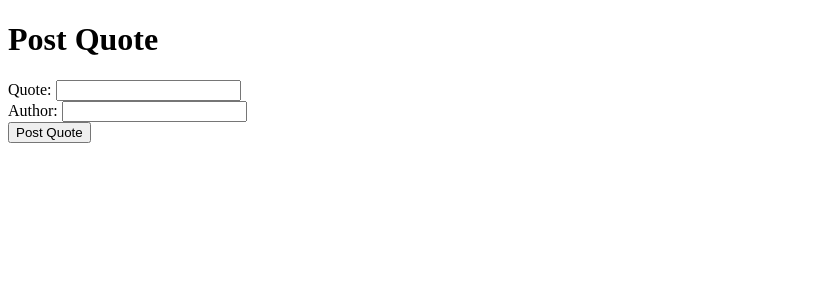
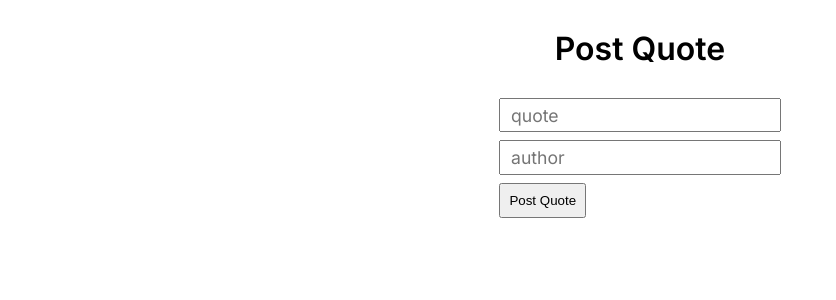
Before and after one commit to Anuragd275/office-quotes-api, a Flask app: page /add/ in a window 1280 px wide. Shown: the top 300 px of the page, without its empty margins (0-836 px from the left). Run offline with Flask 3, Linux system fonts and the light colour scheme.

Commit message:
added styling to html

```diff
--- a/templates/add_quote.html
+++ b/templates/add_quote.html
@@ -1,25 +1,57 @@
 <!DOCTYPE html>
-<html>
+<html lang="en">
 <head>
-    <title>Post Quote</title>
+    <meta charset="UTF-8">
+    <meta http-equiv="X-UA-Compatible" content="IE=edge">
+    <meta name="viewport" content="width=device-width, initial-scale=1.0">
+    <title>Add Quotes</title>
+    <link rel="preconnect" href="https://fonts.googleapis.com">
+    <link rel="preconnect" href="https://fonts.gstatic.com" crossorigin>
+    <link href="https://fonts.googleapis.com/css2?family=Inter:wght@200;400;600&display=swap" rel="stylesheet">
+    <style>
+
+        h1, h2, p, a, ul, input, .ip-area{
+            font-family: Inter, sans-serif;
+        }
+
+        .wrapper{
+            display: flex;
+            flex-direction: column;
+            justify-content: center;
+            align-items: center;
+        }
+
+       input{
+        font-size: 1.1rem;
+        margin-top: 0.5rem;
+        padding: 0.3rem 0.6rem;
+       }
+
+       button{
+        margin-top: 0.5rem;
+        padding: 0.5rem;
+        cursor: pointer;
+       }
+    </style>
 </head>
 <body>
+    <div class="wrapper">
         <h1>Post Quote</h1>
-
+        <div>
             <form action="/add/" method="post">
-        <div>
-            <label for="quote">Quote:</label>
-            <input type="text" id="quote" name="quote" required>
+                <div class="ip-area">
+                    <input type="text" id="quote" name="quote" placeholder="quote" required>
                 </div>
 
-        <div>
-            <label for="author">Author:</label>
-            <input type="text" id="author" name="author" required>
+                <div class="ip-area">
+                    <input type="text" id="author" name="author" placeholder="author" required>
                 </div>
 
-        <div>
+                <div class="ip-area">
                     <button type="submit">Post Quote</button>
                 </div>
             </form>
+        </div>
+    </div>
 </body>
 </html>
```
Lines whose indentation alone changed are shown as unchanged.
